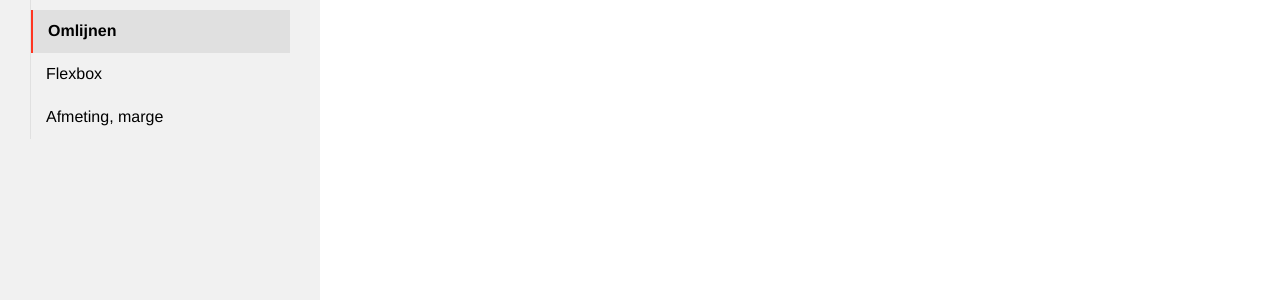
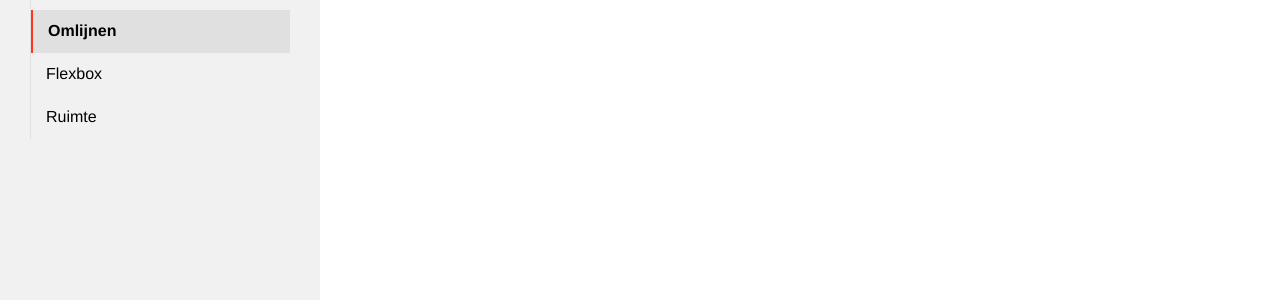
Before and after one commit to Syntra-Brussel/webdesign, a Jekyll site: the page built from css/omlijnen.md, in a window 1280 px wide. Shown: the part 513-813 px from the top of the page. Built offline with Jekyll 4.4.1, drawn with Linux system fonts in a browser that asks for light colours; nearby versions of some CDN libraries; a script that is not in the unit is left out.

Commit message:
Update navigation.yml

```diff
--- a/_data/navigation.yml
+++ b/_data/navigation.yml
@@ -163,7 +163,7 @@ items:
         title: Flexbox
       - url: /css/ruimte
         published: 'yes'
-        title: Afmeting, marge
+        title: Ruimte
         collection: ruimte
         subjects:
           - url: /css/ruimte/marge-padding
```
